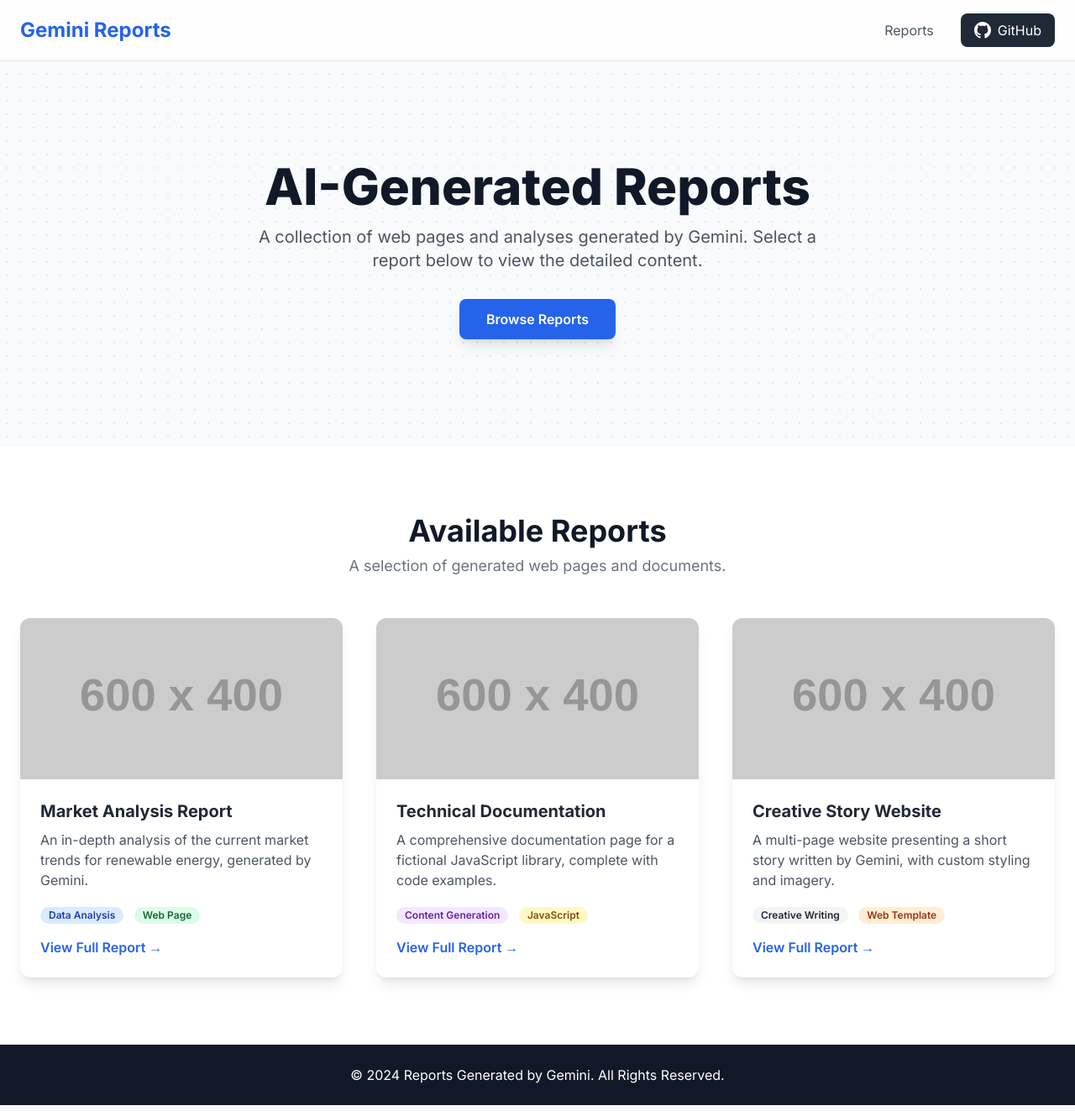
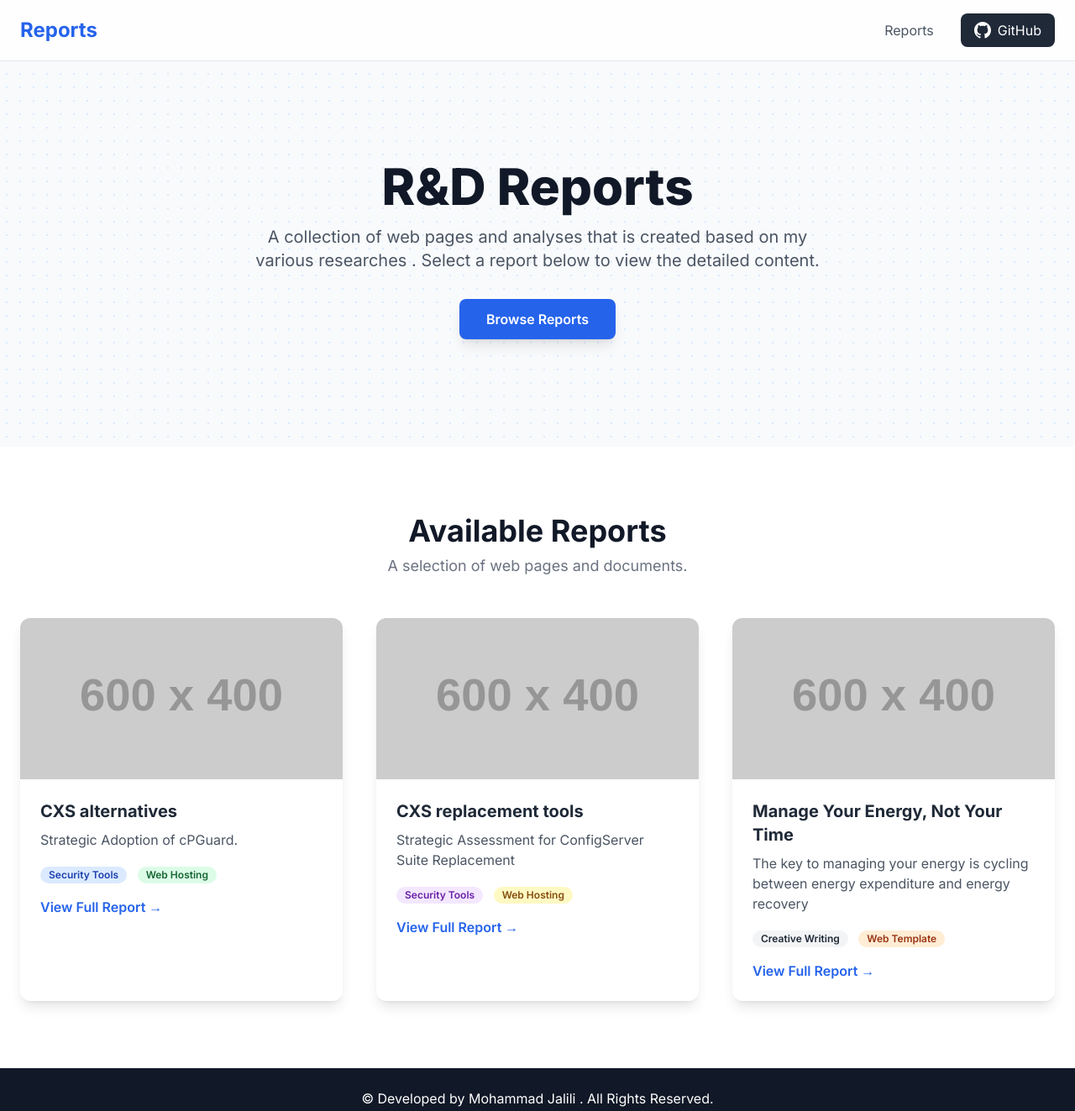
Before and after one commit to jalilimmd/jalilimmd.github.io, a plain HTML site: page index.html in a window 1280 px wide. Shown: the whole page at 84% size. Drawn offline with nearby package versions, Linux system fonts and the light colour scheme; placeholder pictures from the web are drawn by us.

Commit message:
update landing

```diff
--- a/index.html
+++ b/index.html
@@ -51,10 +51,10 @@
     <!-- Header Navigation -->
     <header class="bg-white/80 backdrop-blur-lg fixed top-0 left-0 right-0 z-50 border-b border-gray-200">
         <div class="container mx-auto px-6 py-4 flex justify-between items-center">
-            <a href="#" class="text-2xl font-bold text-blue-600">Gemini Reports</a>
+            <a href="#" class="text-2xl font-bold text-blue-600">Reports</a>
             <nav class="hidden md:flex space-x-8 items-center">
                 <a href="#reports" class="text-gray-600 hover:text-blue-600 transition-colors">Reports</a>
-                <a href="https://github.com/YOUR_USERNAME" target="_blank" class="bg-gray-800 text-white px-4 py-2 rounded-lg hover:bg-gray-900 transition-colors flex items-center">
+                <a href="https://github.com/jalilimmd/jalilimmd.github.io" target="_blank" class="bg-gray-800 text-white px-4 py-2 rounded-lg hover:bg-gray-900 transition-colors flex items-center">
                     <svg class="w-5 h-5 mr-2" viewBox="0 0 24 24" fill="currentColor"><path d="M12 0c-6.626 0-12 5.373-12 12 0 5.302 3.438 9.8 8.207 11.387.599.111.793-.261.793-.577v-2.234c-3.338.726-4.033-1.416-4.033-1.416-.546-1.387-1.333-1.756-1.333-1.756-1.089-.745.083-.729.083-.729 1.205.084 1.839 1.237 1.839 1.237 1.07 1.834 2.807 1.304 3.492.997.107-.775.418-1.305.762-1.604-2.665-.305-5.467-1.334-5.467-5.931 0-1.311.469-2.381 1.236-3.221-.124-.303-.535-1.524.117-3.176 0 0 1.008-.322 3.301 1.23.957-.266 1.983-.399 3.003-.404 1.02.005 2.047.138 3.006.404 2.291-1.552 3.297-1.23 3.297-1.23.653 1.653.242 2.874.118 3.176.77.84 1.235 1.91 1.235 3.221 0 4.609-2.807 5.624-5.479 5.921.43.372.823 1.102.823 2.222v3.293c0 .319.192.694.801.576 4.765-1.589 8.199-6.086 8.199-11.386 0-6.627-5.373-12-12-12z"/></svg>
                     GitHub
                 </a>
@@ -75,10 +75,10 @@
         <section class="relative pt-32 pb-20 md:pt-48 md:pb-32 hero-pattern">
             <div class="container mx-auto px-6 text-center">
                 <div class="fade-in-up">
-                    <h1 class="text-4xl md:text-6xl font-extrabold text-gray-900 leading-tight">AI-Generated Reports</h1>
+                    <h1 class="text-4xl md:text-6xl font-extrabold text-gray-900 leading-tight">R&D Reports</h1>
                 </div>
                 <div class="fade-in-up delay-100">
-                    <p class="mt-4 max-w-2xl mx-auto text-lg md:text-xl text-gray-600">A collection of web pages and analyses generated by Gemini. Select a report below to view the detailed content.</p>
+                    <p class="mt-4 max-w-2xl mx-auto text-lg md:text-xl text-gray-600">A collection of web pages and analyses that is created based on my various researches . Select a report below to view the detailed content.</p>
                 </div>
                 <div class="fade-in-up delay-200">
                     <a href="#reports" class="mt-8 inline-block bg-blue-600 text-white font-semibold px-8 py-3 rounded-lg shadow-lg hover:bg-blue-700 transition-all duration-300 transform hover:scale-105">
@@ -93,7 +93,7 @@
             <div class="container mx-auto px-6">
                 <div class="text-center mb-12">
                     <h2 class="text-3xl md:text-4xl font-bold text-gray-900">Available Reports</h2>
-                    <p class="mt-2 text-lg text-gray-500">A selection of generated web pages and documents.</p>
+                    <p class="mt-2 text-lg text-gray-500">A selection of web pages and documents.</p>
                 </div>
 
                 <!-- Report Grid -->
@@ -103,13 +103,13 @@
                     <div class="bg-white rounded-xl overflow-hidden shadow-lg card-hover-effect fade-in-up delay-300">
                         <img src="https://placehold.co/600x400/3b82f6/ffffff?text=Report+One" alt="Report One Screenshot" class="w-full h-48 object-cover">
                         <div class="p-6">
-                            <h3 class="text-xl font-bold mb-2">Market Analysis Report</h3>
-                            <p class="text-gray-600 mb-4">An in-depth analysis of the current market trends for renewable energy, generated by Gemini.</p>
+                            <h3 class="text-xl font-bold mb-2">CXS alternatives</h3>
+                            <p class="text-gray-600 mb-4">Strategic Adoption of cPGuard.</p>
                             <div class="mb-4">
-                                <span class="inline-block bg-blue-100 text-blue-800 text-xs font-semibold mr-2 px-2.5 py-0.5 rounded-full">Data Analysis</span>
-                                <span class="inline-block bg-green-100 text-green-800 text-xs font-semibold mr-2 px-2.5 py-0.5 rounded-full">Web Page</span>
+                                <span class="inline-block bg-blue-100 text-blue-800 text-xs font-semibold mr-2 px-2.5 py-0.5 rounded-full">Security Tools</span>
+                                <span class="inline-block bg-green-100 text-green-800 text-xs font-semibold mr-2 px-2.5 py-0.5 rounded-full">Web Hosting</span>
                             </div>
-                            <a href="https://YOUR_USERNAME.github.io/REPORT_REPO_ONE/" target="_blank" class="font-semibold text-blue-600 hover:text-blue-800 transition-colors">
+                            <a href="https://jalilimmd.github.io/cxs-alternatives/" target="_blank" class="font-semibold text-blue-600 hover:text-blue-800 transition-colors">
                                 View Full Report &rarr;
                             </a>
                         </div>
@@ -119,13 +119,13 @@
                     <div class="bg-white rounded-xl overflow-hidden shadow-lg card-hover-effect fade-in-up delay-400">
                         <img src="https://placehold.co/600x400/10b981/ffffff?text=Report+Two" alt="Report Two Screenshot" class="w-full h-48 object-cover">
                         <div class="p-6">
-                            <h3 class="text-xl font-bold mb-2">Technical Documentation</h3>
-                            <p class="text-gray-600 mb-4">A comprehensive documentation page for a fictional JavaScript library, complete with code examples.</p>
+                            <h3 class="text-xl font-bold mb-2">CXS replacement tools</h3>
+                            <p class="text-gray-600 mb-4">Strategic Assessment for ConfigServer Suite Replacement</p>
                             <div class="mb-4">
-                                <span class="inline-block bg-purple-100 text-purple-800 text-xs font-semibold mr-2 px-2.5 py-0.5 rounded-full">Content Generation</span>
-                                <span class="inline-block bg-yellow-100 text-yellow-800 text-xs font-semibold mr-2 px-2.5 py-0.5 rounded-full">JavaScript</span>
+                                <span class="inline-block bg-purple-100 text-purple-800 text-xs font-semibold mr-2 px-2.5 py-0.5 rounded-full">Security Tools</span>
+                                <span class="inline-block bg-yellow-100 text-yellow-800 text-xs font-semibold mr-2 px-2.5 py-0.5 rounded-full">Web Hosting</span>
                             </div>
-                            <a href="https://YOUR_USERNAME.github.io/REPORT_REPO_TWO/" target="_blank" class="font-semibold text-blue-600 hover:text-blue-800 transition-colors">
+                            <a href="https://jalilimmd.github.io/cxs-comparison/" target="_blank" class="font-semibold text-blue-600 hover:text-blue-800 transition-colors">
                                 View Full Report &rarr;
                             </a>
                         </div>
@@ -135,13 +135,13 @@
                     <div class="bg-white rounded-xl overflow-hidden shadow-lg card-hover-effect fade-in-up delay-500">
                         <img src="https://placehold.co/600x400/ef4444/ffffff?text=Report+Three" alt="Report Three Screenshot" class="w-full h-48 object-cover">
                         <div class="p-6">
-                            <h3 class="text-xl font-bold mb-2">Creative Story Website</h3>
-                            <p class="text-gray-600 mb-4">A multi-page website presenting a short story written by Gemini, with custom styling and imagery.</p>
+                            <h3 class="text-xl font-bold mb-2">Manage Your Energy, Not Your Time</h3>
+                            <p class="text-gray-600 mb-4">The key to managing your energy is cycling between energy expenditure and energy recovery</p>
                              <div class="mb-4">
                                 <span class="inline-block bg-gray-100 text-gray-800 text-xs font-semibold mr-2 px-2.5 py-0.5 rounded-full">Creative Writing</span>
                                 <span class="inline-block bg-orange-100 text-orange-800 text-xs font-semibold mr-2 px-2.5 py-0.5 rounded-full">Web Template</span>
                             </div>
-                            <a href="https://YOUR_USERNAME.github.io/REPORT_REPO_THREE/" target="_blank" class="font-semibold text-blue-600 hover:text-blue-800 transition-colors">
+                            <a href="https://jalilimmd.github.io/manage-energy/" target="_blank" class="font-semibold text-blue-600 hover:text-blue-800 transition-colors">
                                 View Full Report &rarr;
                             </a>
                         </div>
@@ -157,7 +157,7 @@
     <!-- Footer -->
     <footer class="bg-gray-900 text-white py-6">
         <div class="container mx-auto px-6 text-center">
-            <p>&copy; 2024 Reports Generated by Gemini. All Rights Reserved.</p>
+            <p>&copy; Developed by Mohammad Jalili . All Rights Reserved.</p>
         </div>
     </footer>
 
```
